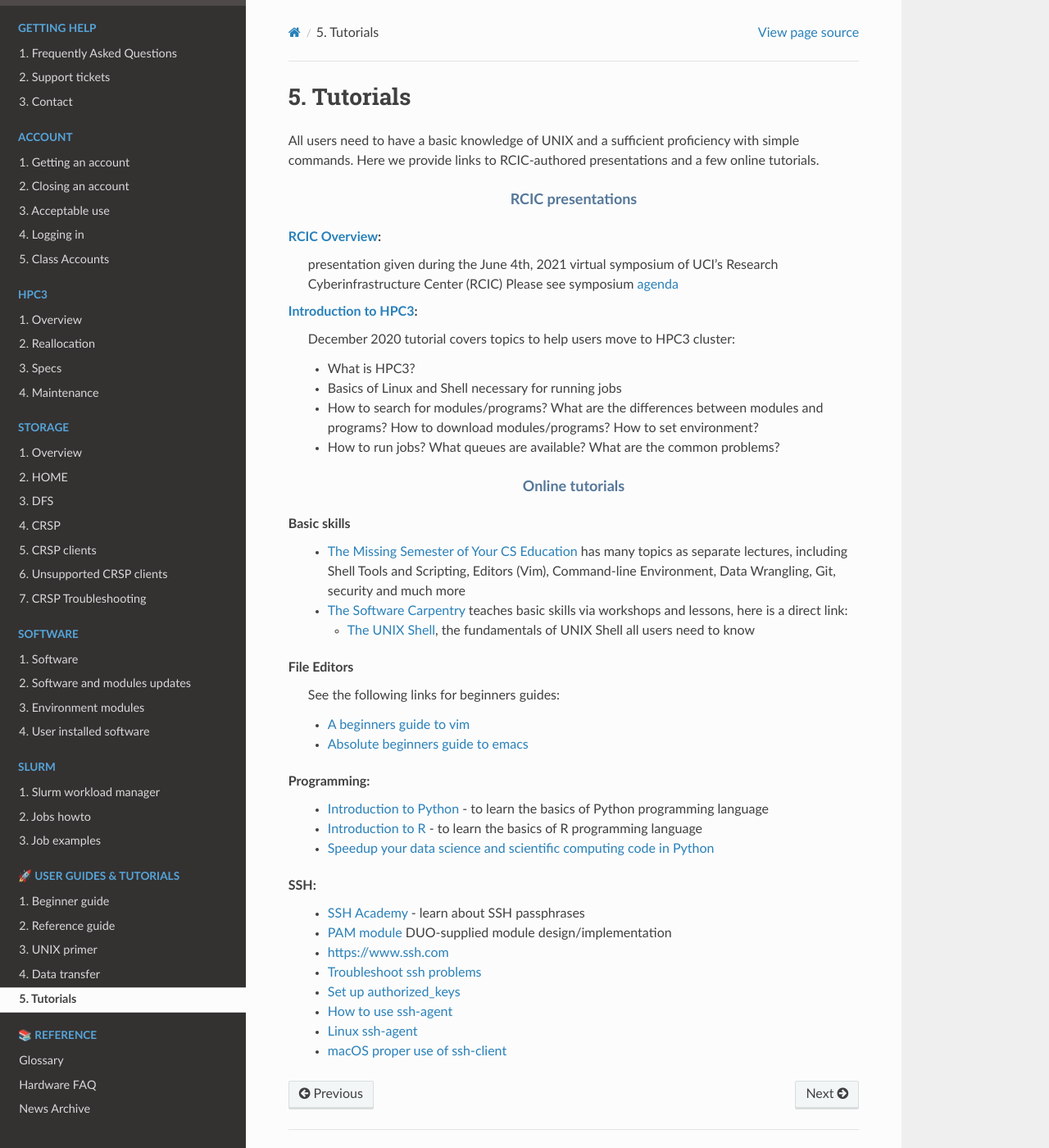
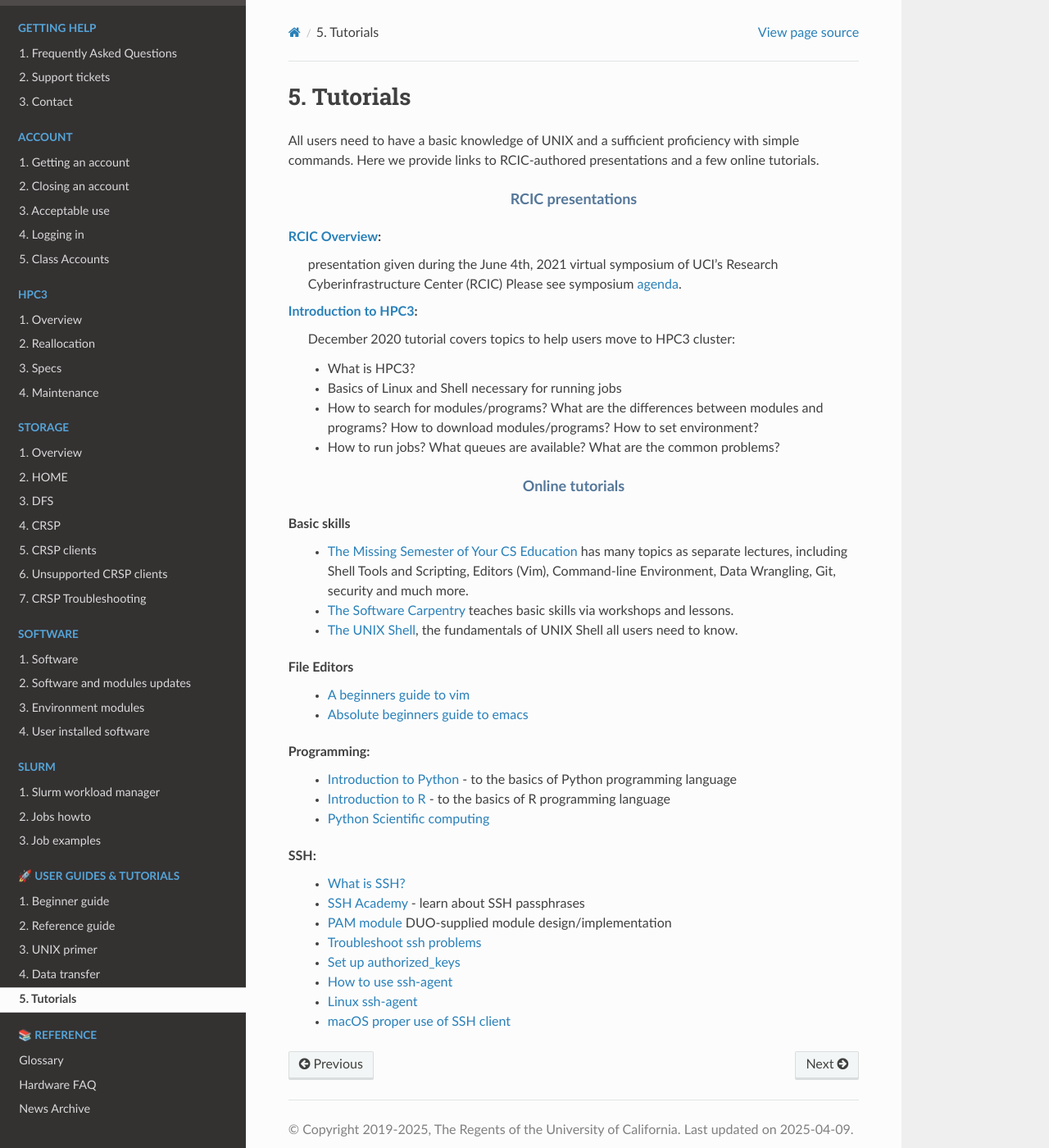
Before and after one commit to RCIC-UCI-Public/website-rcic, a Sphinx documentation site: the page built from docs/source/guides/tutorials.rst, in a window 1280 px wide and 1400 px high. Shown: the whole window at 82% size. Built offline with Sphinx 7.4.7 and the Read the Docs theme 3.1.0, drawn with Linux system fonts in a browser that asks for light colours.

Commit message:
update links

```diff
--- a/docs/source/guides/tutorials.rst
+++ b/docs/source/guides/tutorials.rst
@@ -13,7 +13,7 @@
 
 `RCIC Overview </_static/2021-symposium-RCIC-overview.pdf>`_:
   presentation given during the June 4th, 2021 virtual symposium of UCI’s Research Cyberinfrastructure Center (RCIC)
-  Please see symposium :ref:`agenda<symposium 2021>`
+  Please see symposium :ref:`agenda<symposium 2021>`.
 
 `Introduction to HPC3 </_static/2020-tutorial-intro-hpc3.pdf>`_:
   December 2020 tutorial covers topics to help users move to HPC3 cluster:
@@ -31,18 +31,15 @@
 **Basic skills**
   - `The Missing Semester of Your CS Education <https://missing.csail.mit.edu>`_
     has many topics as separate lectures, including Shell Tools and Scripting, Editors (Vim), Command-line Environment,
-    Data Wrangling, Git, security and much more
+    Data Wrangling, Git, security and much more.
   - `The Software Carpentry <https://software-carpentry.org/lessons/index.html>`_
-    teaches basic skills  via workshops and lessons, here is a direct link:
-
-    - `The UNIX Shell <http://swcarpentry.github.io/shell-novice>`_,
-      the fundamentals of UNIX Shell all users need to know
+    teaches basic skills  via workshops and lessons.
+  - `The UNIX Shell <http://swcarpentry.github.io/shell-novice>`_,
+    the fundamentals of UNIX Shell all users need to know.
 
 .. _editors:
 
 **File Editors**
-  See the following links for beginners guides:
-
   - `A beginners guide to vim <https://www.linux.com/training-tutorials/vim-101-beginners-guide-vim/>`_
   - `Absolute beginners guide to emacs <http://www.jesshamrick.com/2012/09/10/absolute-beginners-guide-to-emacs/>`_
 
@@ -50,21 +47,21 @@
 
 **Programming**:
   - `Introduction to Python <https://swcarpentry.github.io/python-novice-inflammation/>`_ - to
-    learn the basics of Python programming language
+    the basics of Python programming language
   - `Introduction to R <http://swcarpentry.github.io/r-novice-inflammation/>`_ - to
-    learn the basics of R programming language
-  - `Speedup your data science and scientific computing code in Python  <https://pythonspeed.com/datascience/>`_
+    the basics of R programming language
+  - `Python Scientific computing <https://pythonspeed.com/datascience/>`_
 
 .. _ssh tutorials:
 
 **SSH**:
+  - `What is SSH? <https://www.ssh.com/academy/ssh>`_
   - `SSH Academy <https://www.ssh.com/academy/ssh/passphrase>`_ - learn about SSH passphrases
   -  `PAM module
      <https://access.redhat.com/documentation/en-us/red_hat_enterprise_linux/6/html/managing_smart_cards/pluggable_authentication_modules>`_
      DUO-supplied module design/implementation
-  - `https://www.ssh.com <https://www.ssh.com>`_
   - `Troubleshoot ssh problems <https://www.linux.com/topic/networking/4-reasons-why-ssh-connection-fails>`_
   - `Set up authorized_keys <https://www.ssh.com/ssh/authorized_keys/>`_
   - `How to use ssh-agent <https://www.ssh.com/ssh/agent>`_
   - `Linux ssh-agent <https://www.ssh.com/academy/ssh/agent>`_
-  - `macOS proper use of ssh-client <https://www.getpagespeed.com/work/proper-use-of-ssh-client-in-mac-os-x>`_
+  - `macOS proper use of SSH client <https://www.getpagespeed.com/work/proper-use-of-ssh-client-in-mac-os-x>`_
```
